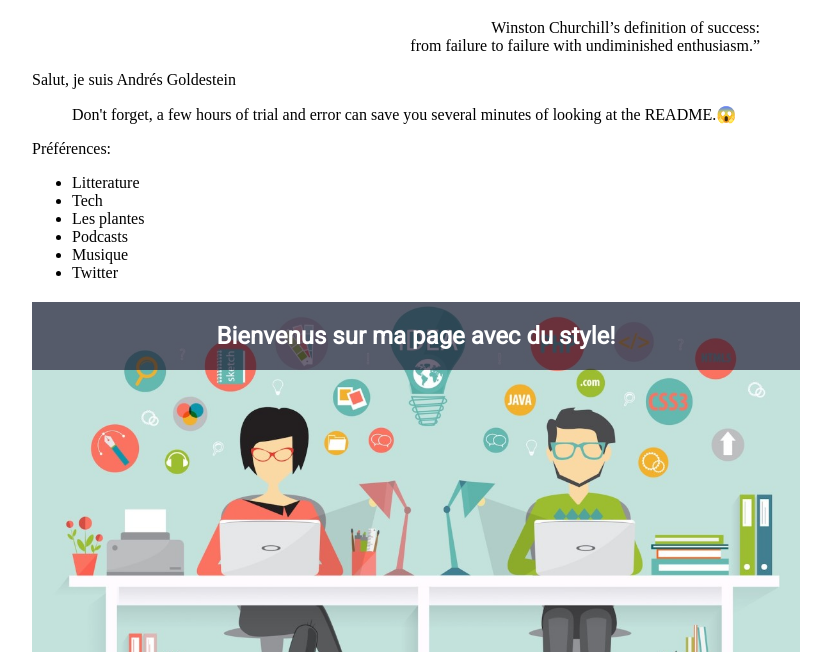
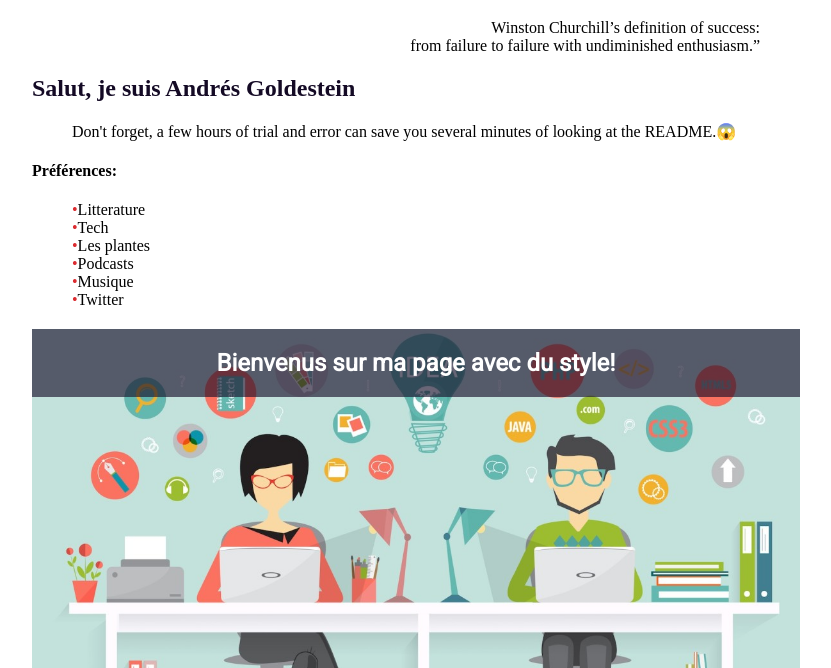
Before and after one commit to AndresGol/Learning-Environment, a plain HTML site: page index.html in a window 1280 px wide. Shown: the part 62-730 px from the top of the page, without its empty margins (224-1055 px from the left). Drawn offline with Linux system fonts and the light colour scheme; a web font is replaced by a local one.

Commit message:
corrections style

```diff
--- a/index.html
+++ b/index.html
@@ -24,12 +24,12 @@
 
 
 
-        Salut, je suis Andrés Goldestein
+        <h2>Salut, je suis Andrés Goldestein</h2>
         <blockquote>Don't forget, a few hours of trial and error can save you several minutes of looking at the README.😱</blockquote>
 
 
 
-        Préférences:
+        <h4>Préférences:</h4>
         <ul>
          <li>Litterature</li>
 
--- a/style.css
+++ b/style.css
@@ -9,6 +9,10 @@ h1{font-family: 'Coiny', cursive;
     margin-left: 10%;
 
 }
+
+ul {list-style: none}
+li::before {content: "•"; color:#DB2B30}
+
 p{
 
 }
```
